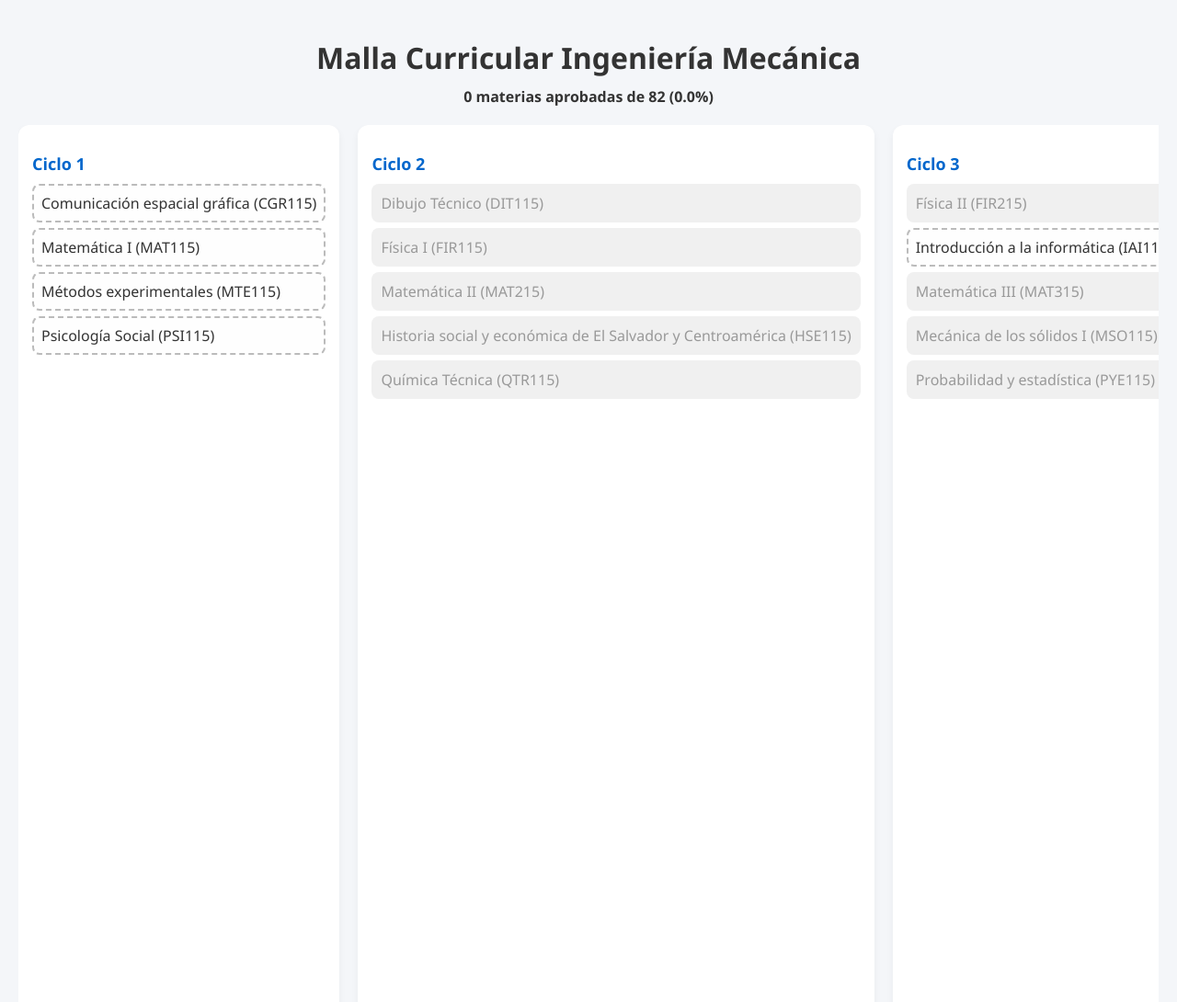
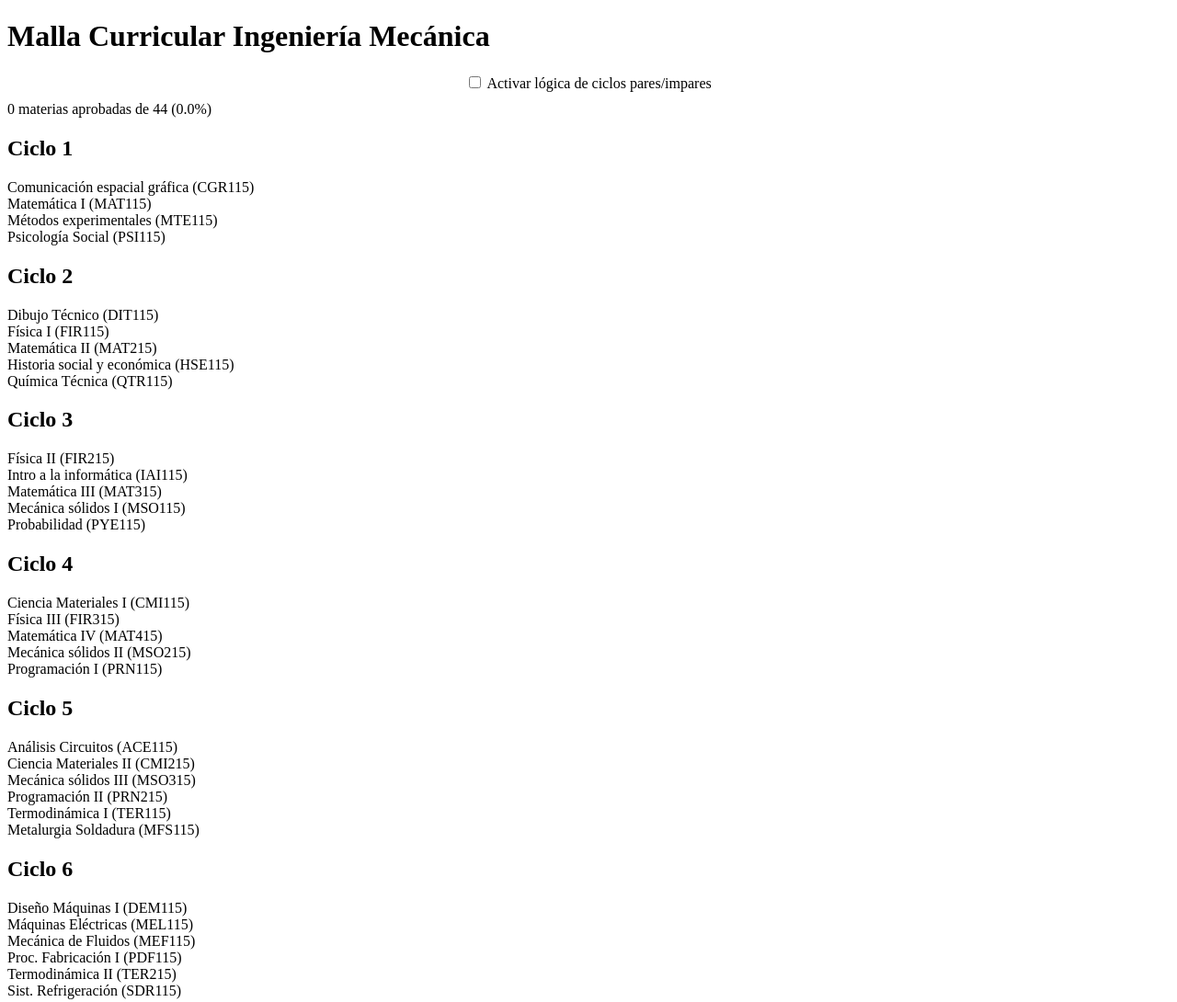
Before and after one commit to Sibrian9/Malla-Mecanica, a plain HTML site: page index.html in a window 1280 px wide. Shown: the top 1090 px of the page at 92% size. Drawn offline with Linux system fonts and the light colour scheme.

Commit message:
Update index.html

```diff
--- a/index.html
+++ b/index.html
@@ -4,230 +4,75 @@
   <meta charset="UTF-8">
   <title>Malla Curricular Ingeniería Mecánica</title>
   <style>
-    body {
-      font-family: 'Segoe UI', sans-serif;
-      background: #f4f6f9;
-      color: #333;
-      margin: 0;
-      padding: 20px;
-    }
-    h1 {
-      text-align: center;
-      margin-bottom: 10px;
-    }
-    #resumen {
-      text-align: center;
-      margin-bottom: 20px;
-      font-weight: bold;
-    }
-    .grid {
-      display: flex;
-      overflow-x: auto;
-      gap: 20px;
-    }
-    .ciclo {
-      min-width: 220px;
-      background: #fff;
-      border-radius: 12px;
-      box-shadow: 0 4px 8px rgba(0,0,0,0.05);
-      padding: 15px;
-      flex-shrink: 0;
-    }
-    .ciclo h2 {
-      font-size: 18px;
-      margin-bottom: 10px;
-      color: #0066cc;
-    }
-    .materia {
-      margin: 6px 0;
-      padding: 8px;
-      border-radius: 8px;
-      cursor: pointer;
-      transition: background 0.2s ease, border 0.2s ease;
-      position: relative;
-      border: 2px solid transparent;
-    }
-    .materia:hover {
-      background: #e9f5ff;
-    }
-    .materia.aprobada {
-      background: #c8f7c5;
-      text-decoration: line-through;
-    }
-    .materia.bloqueada {
-      background: #f0f0f0;
-      color: #999;
-      cursor: not-allowed;
-    }
-    .materia.electiva {
-      background: #fff3cd;
-    }
-    .materia.pendiente {
-      border: 2px dashed #bbb;
-      background: #fefefe;
-    }
-    .tooltip {
-      position: absolute;
-      top: 0;
-      left: 105%;
-      background: #333;
-      color: #fff;
-      padding: 6px 8px;
-      border-radius: 6px;
-      white-space: nowrap;
-      font-size: 12px;
-      z-index: 10;
-      display: none;
-    }
-    .materia.bloqueada:hover .tooltip {
-      display: block;
-    }
+    /* (El estilo permanece igual que antes para mantener apariencia limpia) */
   </style>
 </head>
 <body>
   <h1>Malla Curricular Ingeniería Mecánica</h1>
-  <div id="resumen">0 materias aprobadas de 0 (0%)</div>
+  <div style="text-align:center; margin-bottom: 10px;">
+    <label><input type="checkbox" id="modoCiclo"> Activar lógica de ciclos pares/impares</label>
+  </div>
+  <div id="resumen">0 materias aprobadas</div>
   <div class="grid" id="malla"></div>
-
   <script>
     const data = {
-      "Ciclo 1": [
-        ["CGR115", "Comunicación espacial gráfica", []],
-        ["MAT115", "Matemática I", []],
-        ["MTE115", "Métodos experimentales", []],
-        ["PSI115", "Psicología Social", []]
-      ],
-      "Ciclo 2": [
-        ["DIT115", "Dibujo Técnico", ["CGR115"]],
-        ["FIR115", "Física I", ["MAT115", "MTE115"]],
-        ["MAT215", "Matemática II", ["MAT115"]],
-        ["HSE115", "Historia social y económica de El Salvador y Centroamérica", ["PSI115"]],
-        ["QTR115", "Química Técnica", ["MTE115"]]
-      ],
-      "Ciclo 3": [
-        ["FIR215", "Física II", ["FIR115", "MAT215"]],
-        ["IAI115", "Introducción a la informática", []],
-        ["MAT315", "Matemática III", ["MAT215"]],
-        ["MSO115", "Mecánica de los sólidos I", ["FIR115", "MAT215"]],
-        ["PYE115", "Probabilidad y estadística", ["MAT215"]]
-      ],
-      "Ciclo 4": [
-        ["CMI115", "Ciencia de los Materiales I", ["FIR115", "QTR115"]],
-        ["FIR315", "Física III", ["FIR215", "MAT315"]],
-        ["MAT415", "Matemática IV", ["MAT315"]],
-        ["MSO215", "Mecánica de los Sólidos II", ["MAT315", "MSO115"]],
-        ["PRN115", "Programación I", ["IAI115"]]
-      ],
-      "Ciclo 5": [
-        ["ACE115", "Análisis de Circuitos Eléctricos", ["FIR315", "MAT415"]],
-        ["CMI215", "Ciencia de los Materiales II", ["CMI115"]],
-        ["MSO315", "Mecánica de los Sólidos III", ["MAT415", "MSO215"]],
-        ["MFS115", "Metalurgia Física de la Soldadura", ["PDF215"], true],
-        ["PRN215", "Programación II", ["PRN115"]],
-        ["TER115", "Termodinámica I", ["FIR215", "MAT415"]]
-      ],
-      "Ciclo 6": [
-        ["DEM115", "Diseño de Elementos de Máquinas I", ["CMI215", "DIT115", "MSO315"]],
-        ["MEL115", "Máquinas Eléctricas", ["ACE115"]],
-        ["MEF115", "Mecánica de los Fluidos", ["FIR215", "MAT415", "MSO215"]],
-        ["PDF115", "Procesos de Fabricación I", ["CMI215", "MSO315"]],
-        ["SDR115", "Sistemas de Refrigeración", ["TFC115"], true],
-        ["TER215", "Termodinámica II", ["TER115"]]
-      ],
-      "Ciclo 7": [
-        ["DEM215", "Diseño de Elementos de Máquinas II", ["DEM115"]],
-        ["SEE115", "Eficiencia Energética y Sostenibilidad", ["TER215"], true],
-        ["ESN115", "Energía Solar Térmica", ["TFC115"], true],
-        ["FEL115", "Fundamentos de Electrónica", ["ACE115"]],
-        ["MID115", "Máquinas Hidráulicas", ["MEF115", "MEL115"]],
-        ["PDF215", "Procesos de Fabricación II", ["PDF115"]],
-        ["TFC115", "Transferencia de Calor", ["TER215"]]
-      ],
-      "Ciclo 8": [
-        ["DEM315", "Diseño de Elementos de Máquinas III", ["DEM215"]],
-        ["EFE115", "Eficiencia Energética", ["TER215"], true],
-        ["END115", "Ensayos No Destructivos", ["PDF215"], true],
-        ["GDC115", "Gestión de la Calidad", ["PDF215"], true],
-        ["ISU115", "Ingeniería de Superficies", ["PDF215"], true],
-        ["IEC115", "Ingeniería Económica", ["PYE115"]],
-        ["ISM115", "Instalaciones Eléctricas", ["MEL115"]],
-        ["IER115", "Introducción a las Energías Renovables", ["MEF115", "TER215"], true],
-        ["MCI115", "Motores de Combustión Interna", ["TER215"]],
-        ["SHN115", "Sistemas Hidráulicos y Neumáticos", ["MID115"]],
-        ["VMC115", "Vibraciones Mecánicas", ["DEM115"], true]
-      ],
-      "Ciclo 9": [
-        ["ACR115", "Aceros especiales", ["PDF215"], true],
-        ["AAE115", "Auditorías Ambientales", [], true],
-        ["DDM115", "Dinámica de Máquinas", ["DEM315"], true],
-        ["ELN115", "Electroneumática", ["SHN115"], true],
-        ["EEO115", "Energía Eólica", ["MEF115", "TER215"], true],
-        ["ESI115", "Energía Solar", ["TFC115"], true],
-        ["FAP115", "Formulación y Administración de Proyectos", []],
-        ["FDE115", "Fundamentos de Economía", ["HSE115", "MAT215"]],
-        ["HII115", "Hidráulica Industrial", ["SHN115"], true],
-        ["IGS115", "Ingeniería Geotérmica", [], true],
-        ["AMG115", "Mecánica Aplicada Geotermia", ["TFC115"], true],
-        ["MSI115", "Mantenimiento Industrial", ["DEM215", "PDF215"]],
-        ["MDL115", "Métodos de Lubricación", ["DEM215", "MEF115"], true],
-        ["MYC115", "Metrología y Calidad", ["PDF215"], true],
-        ["PLT115", "Plantas Térmicas", ["TFC115"], true],
-        ["REF115", "Refrigeración", ["TFC115"], true],
-        ["RAA115", "Refrigeración y Aire Acondicionado", ["TFC115"], true],
-        ["SAA115", "Sistemas Aire Acondicionado", ["TFC115"], true],
-        ["TGS115", "Técnica de Soldadura", ["DEM215", "PDF215"], true],
-        ["TDF115", "Técnicas de Fundición", ["PDF215"], true],
-        ["TII115", "Técnicas de Investigación", [], true],
-        ["TCF115", "Tecnología de Fundición", ["DEM215", "PDF215"], true],
-        ["TTT115", "Tratamientos Térmicos", ["PDF215"], true],
-        ["TUT115", "Turbomáquinas Térmicas", ["TFC115"], true]
-      ],
-      "Ciclo 10": [
-        ["CEH115", "Centrales Hidroeléctricas", ["MID115"]],
-        ["DSV115", "Diseño de Sistemas de Vapor", ["TFC115"], true],
-        ["ERN115", "Energías Renovables", ["MID115", "TFC115"], true],
-        ["MAE115", "Mantenimiento Electromecánico", ["MSI115"], true],
-        ["MCC115", "Maquinado CNC", ["PDF215"], true],
-        ["PIM115", "Proyecto de Ingeniería Mecánica", ["DEM315", "FAP115"]],
-        ["SDB115", "Sistemas de Bombeo", ["MID115"], true],
-        ["TRT115", "Tratamientos Térmicos", ["DEM215", "PDF215"], true],
-        ["TTM115", "Tratamientos Térmicos en Metales", ["PDF215"], true]
-      ]
+      "Ciclo 1": [["CGR115", "Comunicación espacial gráfica", []], ["MAT115", "Matemática I", []], ["MTE115", "Métodos experimentales", []], ["PSI115", "Psicología Social", []]],
+      "Ciclo 2": [["DIT115", "Dibujo Técnico", ["CGR115"]], ["FIR115", "Física I", ["MAT115", "MTE115"]], ["MAT215", "Matemática II", ["MAT115"]], ["HSE115", "Historia social y económica", ["PSI115"]], ["QTR115", "Química Técnica", ["MTE115"]]],
+      "Ciclo 3": [["FIR215", "Física II", ["FIR115", "MAT215"]], ["IAI115", "Intro a la informática", []], ["MAT315", "Matemática III", ["MAT215"]], ["MSO115", "Mecánica sólidos I", ["FIR115", "MAT215"]], ["PYE115", "Probabilidad", ["MAT215"]]],
+      "Ciclo 4": [["CMI115", "Ciencia Materiales I", ["FIR115", "QTR115"]], ["FIR315", "Física III", ["FIR215", "MAT315"]], ["MAT415", "Matemática IV", ["MAT315"]], ["MSO215", "Mecánica sólidos II", ["MAT315", "MSO115"]], ["PRN115", "Programación I", ["IAI115"]]],
+      "Ciclo 5": [["ACE115", "Análisis Circuitos", ["FIR315", "MAT415"]], ["CMI215", "Ciencia Materiales II", ["CMI115"]], ["MSO315", "Mecánica sólidos III", ["MAT415", "MSO215"]], ["PRN215", "Programación II", ["PRN115"]], ["TER115", "Termodinámica I", ["FIR215", "MAT415"]], ["MFS115", "Metalurgia Soldadura", ["PDF215"], true]],
+      "Ciclo 6": [["DEM115", "Diseño Máquinas I", ["CMI215", "DIT115", "MSO315"]], ["MEL115", "Máquinas Eléctricas", ["ACE115"]], ["MEF115", "Mecánica de Fluidos", ["FIR215", "MAT415", "MSO215"]], ["PDF115", "Proc. Fabricación I", ["CMI215", "MSO315"]], ["TER215", "Termodinámica II", ["TER115"]], ["SDR115", "Sist. Refrigeración", ["TFC115"], true]],
+      "Ciclo 7": [["DEM215", "Diseño Máquinas II", ["DEM115"]], ["SEE115", "Eficiencia Energética y Sostenibilidad", ["TER215"], true], ["FEL115", "Electrónica", ["ACE115"]], ["MID115", "Máquinas Hidráulicas", ["MEF115", "MEL115"]], ["PDF215", "Proc. Fabricación II", ["PDF115"]], ["TFC115", "Transferencia Calor", ["TER215"]]],
+      "Ciclo 8": [["DEM315", "Diseño Máquinas III", ["DEM215"]], ["IEC115", "Ing. Económica", ["PYE115"]], ["ISM115", "Inst. Eléctricas", ["MEL115"]], ["MCI115", "Motores CI", ["TER215"]], ["SHN115", "Sistemas Hidráulicos", ["MID115"]], ["EFE115", "Eficiencia Energética", ["TER215"], true]]
     };
 
     const estado = JSON.parse(localStorage.getItem("malla_aprobadas") || "{}");
-    const actualizadores = [];
-    const materiasTotal = [];
+    let modoCiclo = localStorage.getItem("modo_ciclo") === "true";
+    const actualizadores = [], materiasTotal = [], materiasElectivas = [];
+
+    document.getElementById("modoCiclo").checked = modoCiclo;
+    document.getElementById("modoCiclo").addEventListener("change", e => {
+      modoCiclo = e.target.checked;
+      localStorage.setItem("modo_ciclo", modoCiclo);
+      actualizarTodo();
+    });
 
     function guardarEstado() {
       localStorage.setItem("malla_aprobadas", JSON.stringify(estado));
     }
 
-    function crearMateria(id, nombre, requisitos = [], electiva = false) {
+    function crearMateria(id, nombre, requisitos = [], electiva = false, cicloNumero = 0) {
       requisitos = requisitos || [];
       const div = document.createElement("div");
       div.className = "materia";
-      if (electiva) div.classList.add("electiva");
+      if (electiva) {
+        div.classList.add("electiva");
+        materiasElectivas.push(id);
+      }
       div.textContent = `${nombre} (${id})`;
       materiasTotal.push(id);
 
       function actualizarEstado() {
-        const bloqueada = requisitos.length && !requisitos.every(r => estado[r]);
+        let bloqueada = requisitos.length && !requisitos.every(r => estado[r]);
+
+        // Restricción por ciclo par/impar (excepto MEF115)
+        if (modoCiclo && id !== "MEF115") {
+          const cicloImpar = cicloNumero % 2 === 1;
+          const ciclosActivos = materiasTotal.filter(cid => estado[cid])
+            .map(cid => cicloMap[cid])
+            .filter(n => n % 2 === (cicloImpar ? 1 : 0));
+          if (ciclosActivos.length && ciclosActivos.some(n => n % 2 !== cicloNumero % 2)) {
+            bloqueada = true;
+          }
+        }
+
         div.classList.remove("bloqueada", "aprobada", "pendiente");
-
         if (estado[id]) {
           div.classList.add("aprobada");
-          div.innerHTML = `${nombre} (${id})`;
         } else if (bloqueada) {
           div.classList.add("bloqueada");
-          div.innerHTML = `${nombre} (${id})`;
-          const tooltip = document.createElement("div");
-          tooltip.className = "tooltip";
-          tooltip.textContent = "Faltan: " + requisitos.filter(r => !estado[r]).join(", ");
-          div.appendChild(tooltip);
         } else {
           div.classList.add("pendiente");
-          div.innerHTML = `${nombre} (${id})`;
         }
       }
 
@@ -238,8 +83,39 @@
         actualizarTodo();
       });
 
-      actualizarEstado();
       return { div, actualizarEstado };
+    }
+
+    const cicloMap = {}; // Mapea materia a número de ciclo
+    const malla = document.getElementById("malla");
+    let cicloNum = 1;
+    for (const ciclo in data) {
+      const col = document.createElement("div");
+      col.className = "ciclo";
+      const title = document.createElement("h2");
+      title.textContent = ciclo;
+      col.appendChild(title);
+
+      data[ciclo].forEach(([id, nombre, requisitos, electiva]) => {
+        cicloMap[id] = cicloNum;
+        const { div, actualizarEstado } = crearMateria(id, nombre, requisitos, electiva, cicloNum);
+        col.appendChild(div);
+        actualizadores.push(actualizarEstado);
+      });
+
+      malla.appendChild(col);
+      cicloNum++;
+    }
+
+    function actualizarResumen() {
+      const aprobadas = materiasTotal.filter(id => estado[id]);
+      const noElectivaAprob = aprobadas.filter(id => !materiasElectivas.includes(id)).length;
+      const electivaAprob = aprobadas.filter(id => materiasElectivas.includes(id)).length;
+      const totalReales = materiasTotal.filter(id => !materiasElectivas.includes(id)).length + 5;
+      const progreso = Math.min(noElectivaAprob + Math.min(5, electivaAprob), totalReales);
+      const percent = ((progreso / totalReales) * 100).toFixed(1);
+      document.getElementById("resumen").textContent =
+        `${progreso} materias aprobadas de ${totalReales} (${percent}%)`;
     }
 
     function actualizarTodo() {
@@ -247,30 +123,7 @@
       actualizarResumen();
     }
 
-    function actualizarResumen() {
-      const aprobadas = materiasTotal.filter(id => estado[id]);
-      const total = materiasTotal.length;
-      const percent = ((aprobadas.length / total) * 100).toFixed(1);
-      document.getElementById("resumen").textContent =
-        `${aprobadas.length} materias aprobadas de ${total} (${percent}%)`;
-    }
-
-    const malla = document.getElementById("malla");
-    for (const ciclo in data) {
-      const col = document.createElement("div");
-      col.className = "ciclo";
-      const title = document.createElement("h2");
-      title.textContent = ciclo;
-      col.appendChild(title);
-      data[ciclo].forEach(([id, nombre, requisitos, electiva]) => {
-        const { div, actualizarEstado } = crearMateria(id, nombre, requisitos, electiva);
-        col.appendChild(div);
-        actualizadores.push(actualizarEstado);
-      });
-      malla.appendChild(col);
-    }
-
-    actualizarResumen();
+    actualizarTodo();
   </script>
 </body>
 </html>
```
